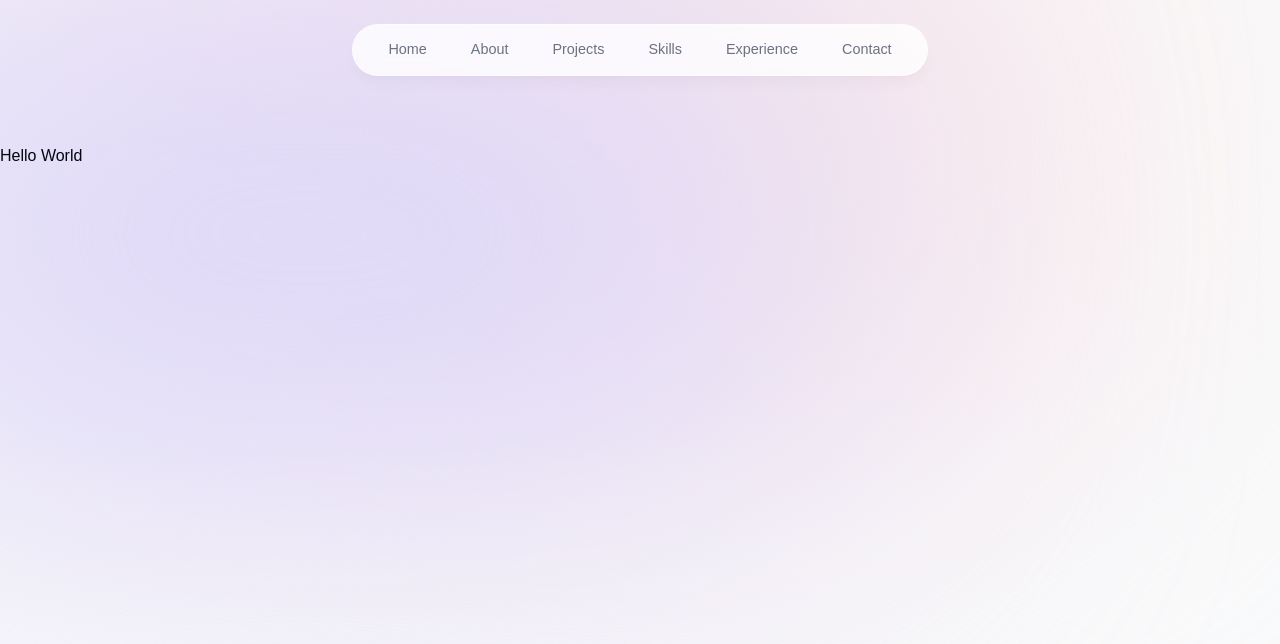
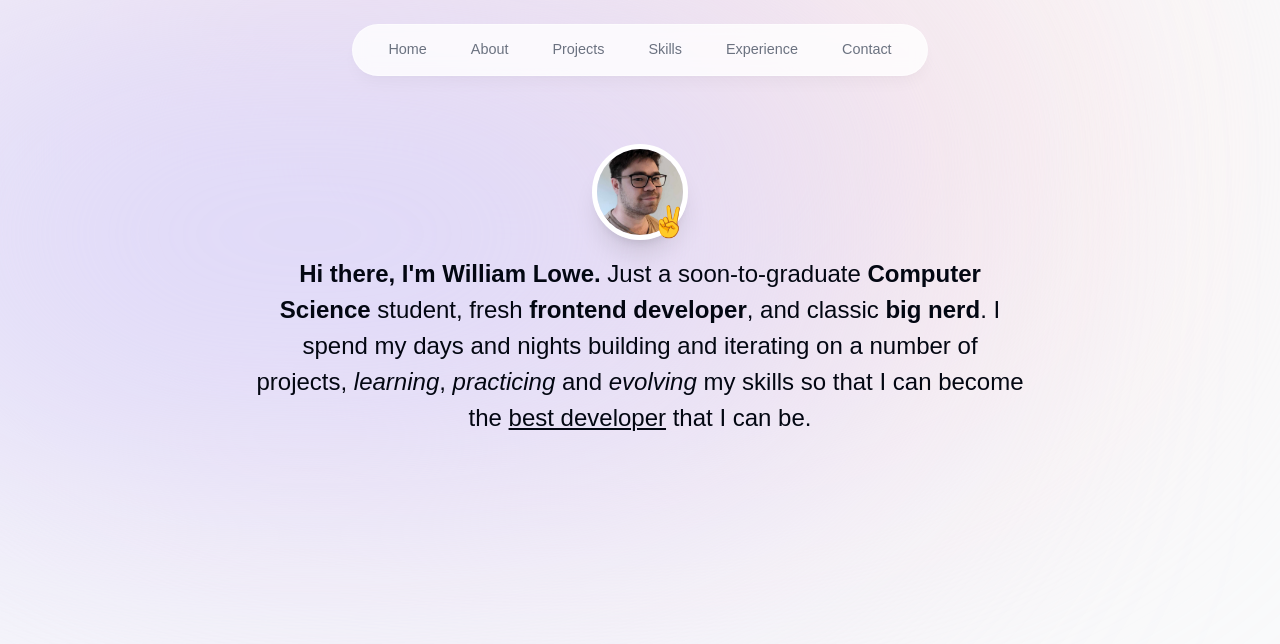
Before and after one commit to williamalowe/next-portfolio, a Next.js app: page / in a window 1280 px wide. Shown: the top 644 px of the page. Built offline with nearby package versions, Linux system fonts and the light colour scheme; a web font is replaced by a local one.

Commit message:
feat: add intro-component

```diff
--- a/src/app/page.tsx
+++ b/src/app/page.tsx
@@ -1,7 +1,9 @@
+import Intro from "@/components/intro";
+
 export default function Home() {
   return (
-    <main>
-      Hello World
+    <main className="flex flex-col items-center">
+      <Intro />
     </main>
   );
 }
--- /dev/null
+++ b/src/components/intro.tsx
@@ -0,0 +1,72 @@
+"use client";
+
+import { motion } from "framer-motion";
+import Image from "next/image";
+
+export default function Intro() {
+  return (
+    <section className="mb-28 max-w-[50rem] text-center sm:mb-0">
+      <div className="flex items-center justify-center">
+        <motion.div
+          className="relative"
+          whileHover={{
+            scale: 1.5,
+          }}
+        >
+          <motion.div
+            initial={{
+              opacity: 0,
+              scale: 0,
+            }}
+            animate={{
+              opacity: 1,
+              scale: 1,
+            }}
+            transition={{
+              type: "tween",
+            }}
+          >
+            <Image
+              src="/profile.jpg"
+              alt="william lowe photo"
+              width={192}
+              height={192}
+              quality={95}
+              priority={true}
+              className="h-24 w-24 rounded-full object-cover border-[0.35rem]
+              border-white shadow-xl"
+            />
+          </motion.div>
+          <motion.span
+            className="text-3xl absolute right-0 bottom-0"
+            initial={{
+              opacity: 0,
+              scale: 0,
+            }}
+            animate={{
+              opacity: 1,
+              scale: 1,
+            }}
+            transition={{
+              type: "spring",
+              delay: 0.5,
+            }}
+          >
+            &#x270C;
+          </motion.span>
+        </motion.div>
+      </div>
+      <p className="mb-10 mt-4 px-4 text-2xl !leading-[1.5]">
+        <span className="font-bold">Hi there, I&apos;m William Lowe.</span> Just
+        a soon-to-graduate <span className="font-bold">Computer Science</span>{" "}
+        student, fresh <span className="font-bold">frontend developer</span>,
+        and classic <span className="font-bold">big nerd</span>. I spend my days
+        and nights building and iterating on a number of projects,{" "}
+        <span className="italic">learning</span>,{" "}
+        <span className="italic">practicing</span> and{" "}
+        <span className="italic">evolving</span> my skills so that I can become
+        the <span className="underline">best developer</span> that I can be.
+      </p>
+    </section>
+  );
+}
```
Also changed, not shown: public/profile.jpg.
